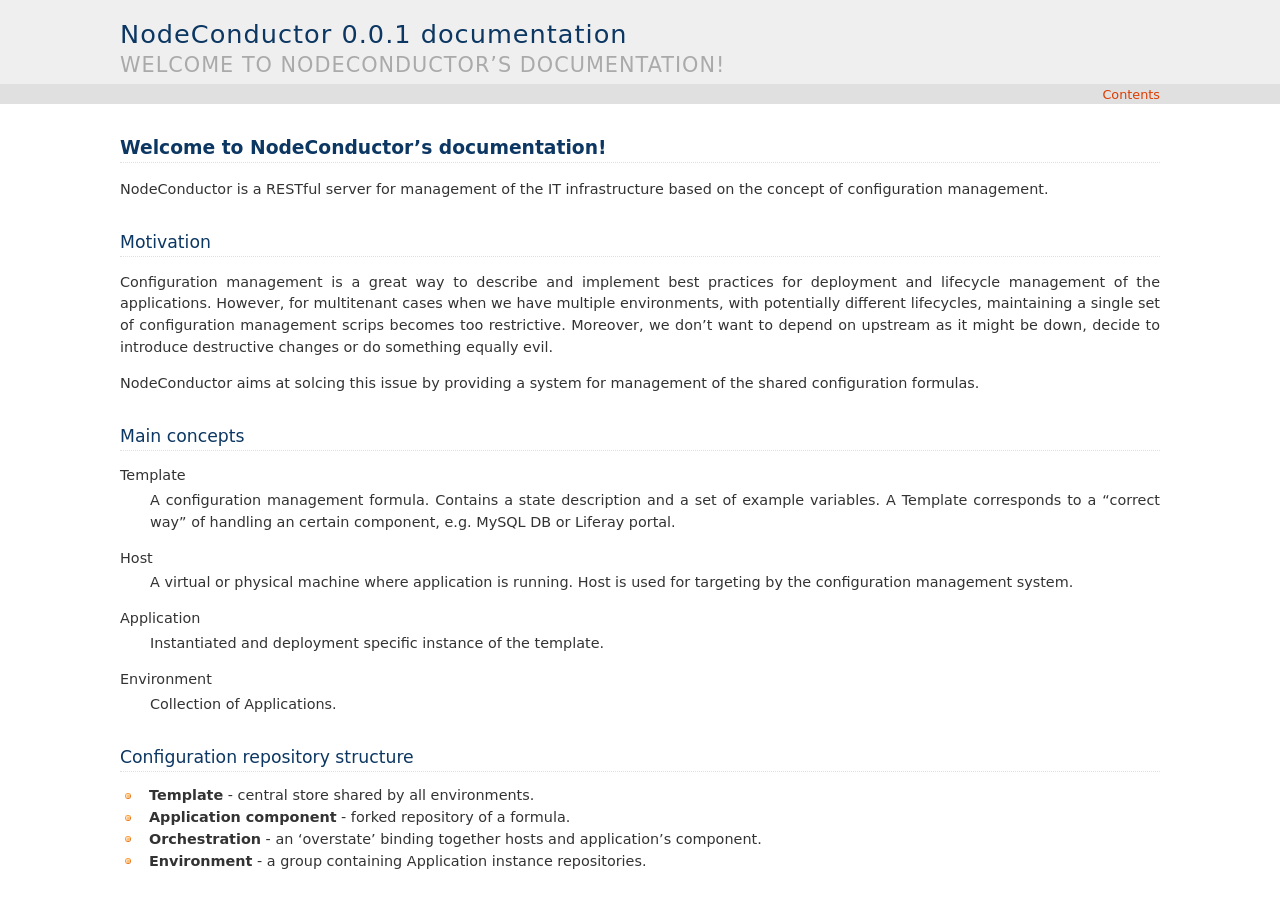
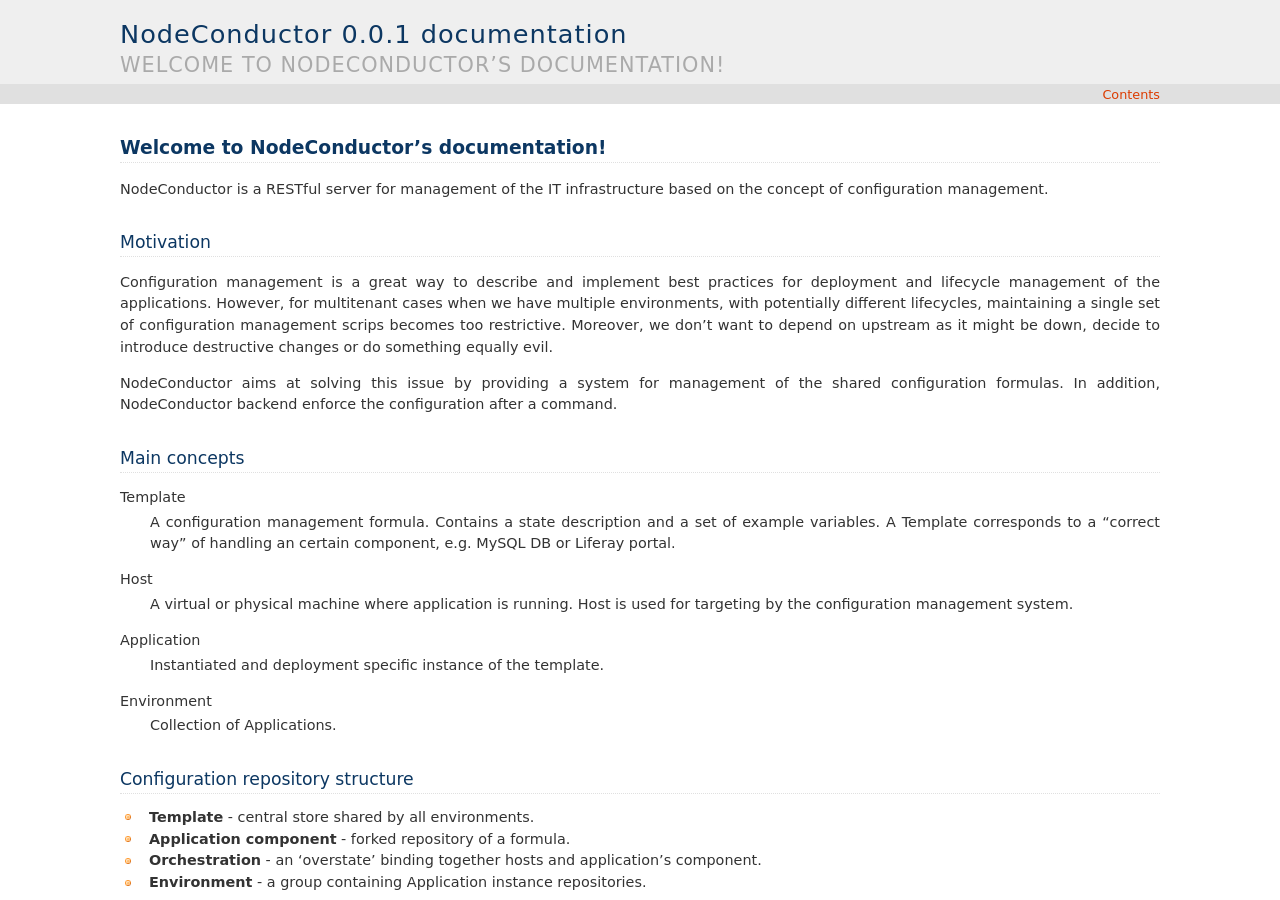
Before and after one commit to opennode/waldur-core, a Sphinx documentation site: the page built from docs/index.rst, in a window 1280 px wide and 900 px high. Built offline with Sphinx 7.4.7, drawn with Linux system fonts in a browser that asks for light colours.

Commit message:
Fixed a typo

```diff
--- a/docs/index.rst
+++ b/docs/index.rst
@@ -13,8 +13,8 @@
 restrictive. Moreover, we don't want to depend on upstream as it might be down, decide to introduce destructive
 changes or do something equally evil.
 
-NodeConductor aims at solcing this issue by providing a system for management of the shared
-configuration formulas.
+NodeConductor aims at solving this issue by providing a system for management of the shared
+configuration formulas. In addition, NodeConductor backend enforce the configuration after a command.
 
 Main concepts
 -------------
```
